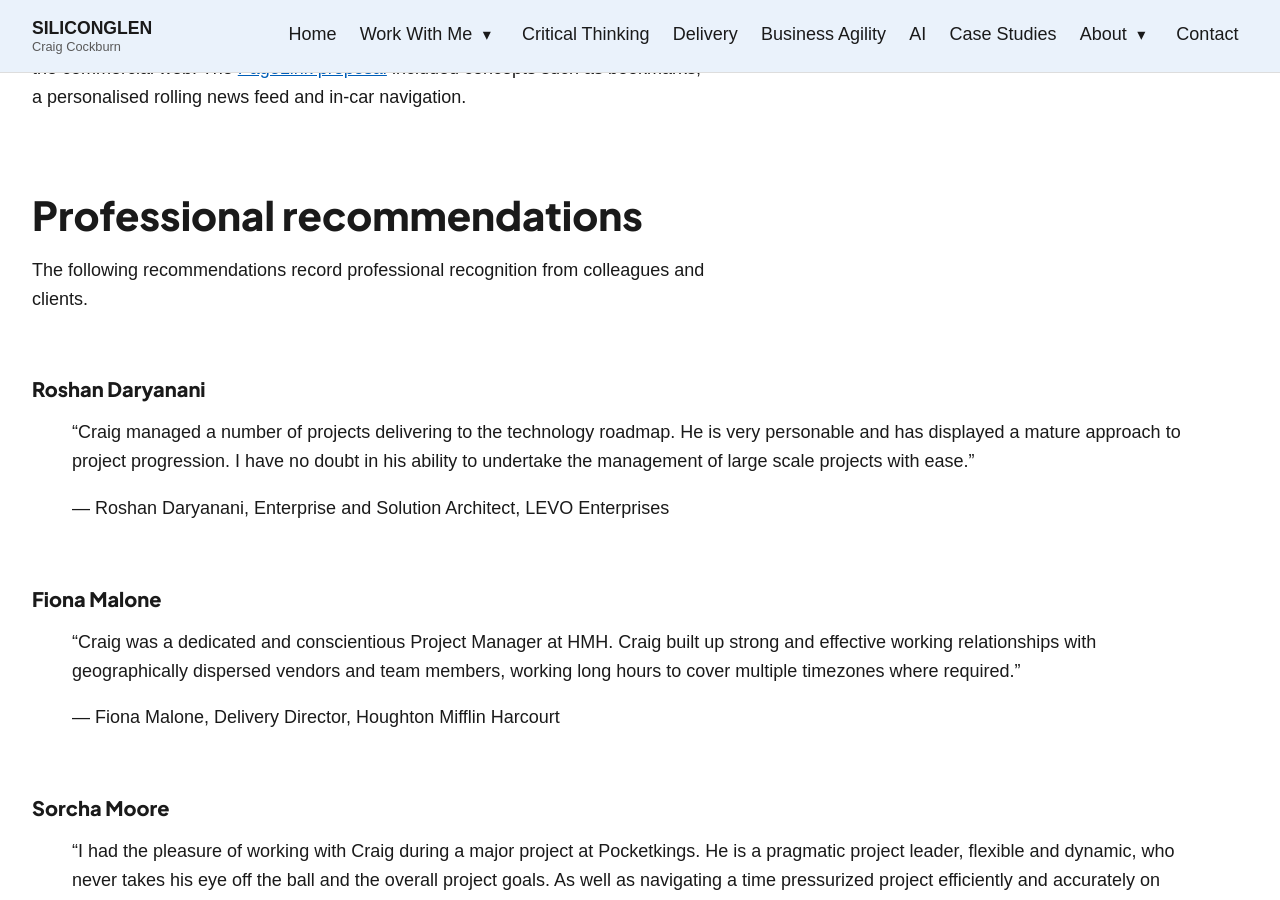
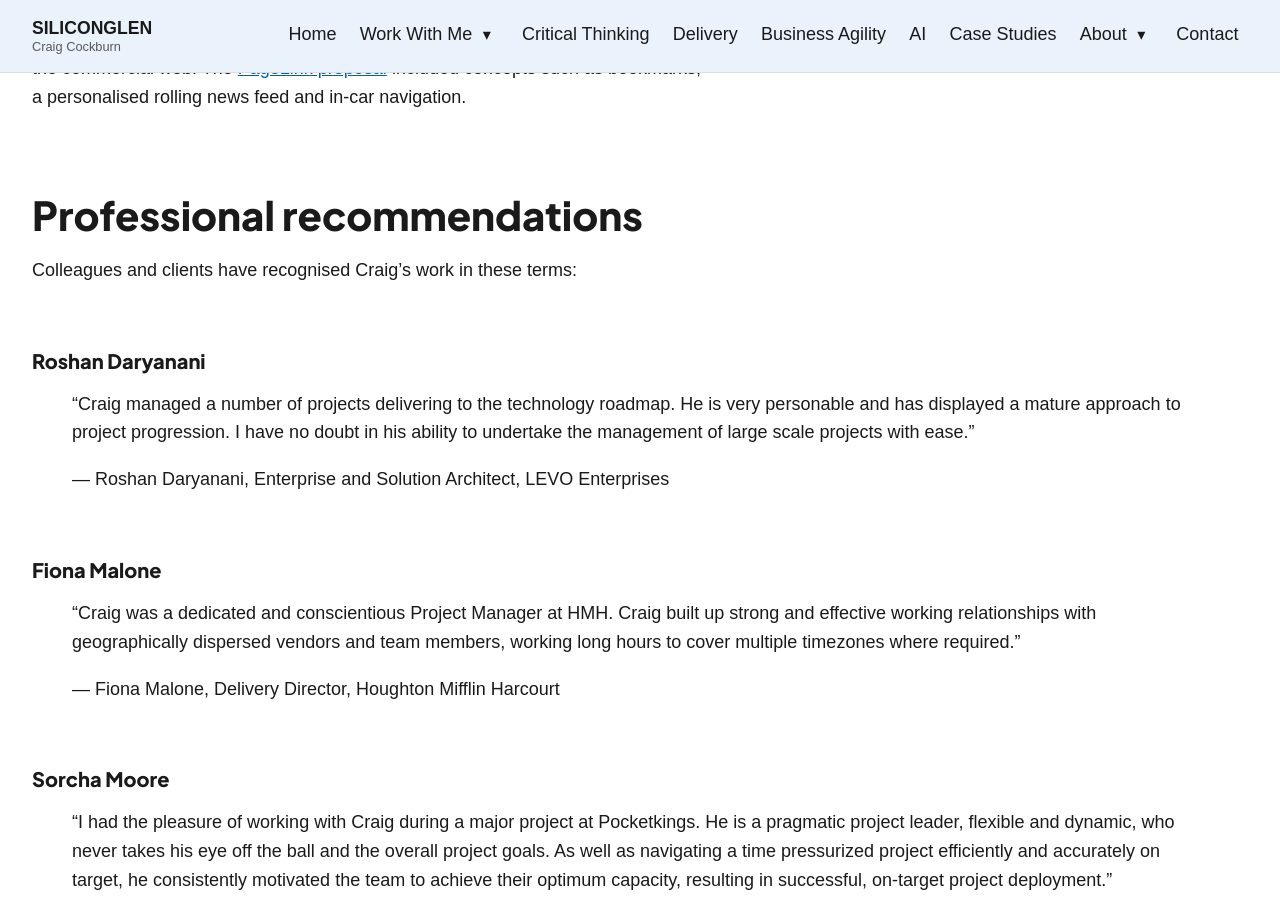
Before and after one commit to siliconglen/siliconglen-site, a Jekyll site: the page built from citations/index.md, in a window 1280 px wide and 900 px high, scrolled down 3801 px. Built offline with Jekyll 4.4.1, drawn with Linux system fonts in a browser that asks for light colours.

Commit message:
Update page copy and supporting links

```diff
--- a/citations/index.md
+++ b/citations/index.md
@@ -65,11 +65,11 @@ Channel 4's consumer programme *Checkout* featured Craig's early campaign for sm
 
 ## Draft patent application, “PageLink” (1990) {#draft-patent-application-pagelink-1990}
 
-While working at Digital Equipment Co in Reading, Craig proposed a draft, unfiled patent for a touch-screen consumer device for browsing linked pages, years ahead of the commercial web. The [PageLink proposal](https://www.siliconglen.com/pagelink) included concepts such as bookmarks, a personalised rolling news feed and in-car navigation.
+While working at Digital Equipment Co in Reading, Craig proposed a draft, unfiled patent for a touch-screen consumer device for browsing linked pages, years ahead of the commercial web. The [PageLink proposal](https://www.siliconglen.scot/pagelink/) included concepts such as bookmarks, a personalised rolling news feed and in-car navigation.
 
 ## Professional recommendations {#professional-recommendations}
 
-The following recommendations record professional recognition from colleagues and clients.
+Colleagues and clients have recognised Craig's work in these terms:
 
 ### Roshan Daryanani {#recommendation-roshan-daryanani}
 
```
Also changed, not shown: about/index.md (+2 -2 lines), case-studies/index.md (+1 -1 lines), insights/critical-thinking-kahneman-correction/index.md (+1 -1 lines), updates/index.md (+1 -1 lines).
